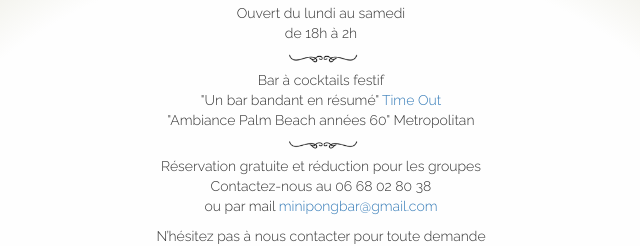
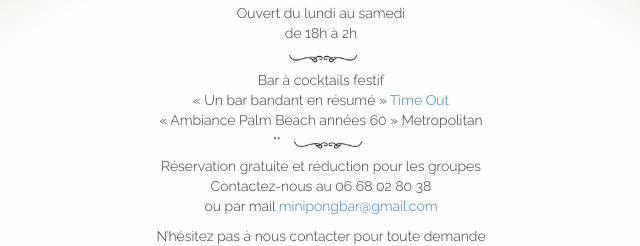
Before and after one commit to fwibaux/minipong, a plain HTML site: page index.html in a window 1280 px wide. Shown: the part 194-440 px from the top of the page, 319-959 px from the left. Drawn offline with nearby package versions, Linux system fonts and the light colour scheme.

Commit message:
double quote modified

```diff
--- a/index.html
+++ b/index.html
@@ -51,9 +51,9 @@
       <img class="paragraphe" src="images/paragraphe.png" alt="">
       <p>
         Bar à cocktails festif<br>
-        "Un bar bandant en résumé" <a href="https://www.timeout.fr/paris/le-blog/le-mini-pong-le-nouveau-bar-a-cocktails-de-pigalle-quil-faut-tester-090115">Time Out</a><br>
-        "Ambiance Palm Beach années 60" Metropolitan
-      </p>
+        « Un bar bandant en résumé » <a href="https://www.timeout.fr/paris/le-blog/le-mini-pong-le-nouveau-bar-a-cocktails-de-pigalle-quil-faut-tester-090115">Time Out</a><br>
+        « Ambiance Palm Beach années 60 » Metropolitan
+      </p>""
       <img class="paragraphe" src="images/paragraphe.png" alt="">
       <p id="reservation">
         Réservation gratuite et réduction pour les groupes<br>
```
